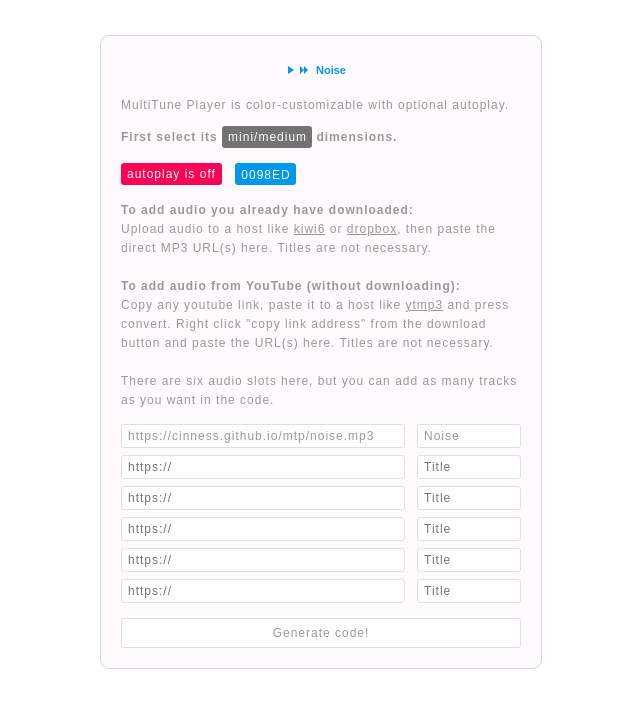
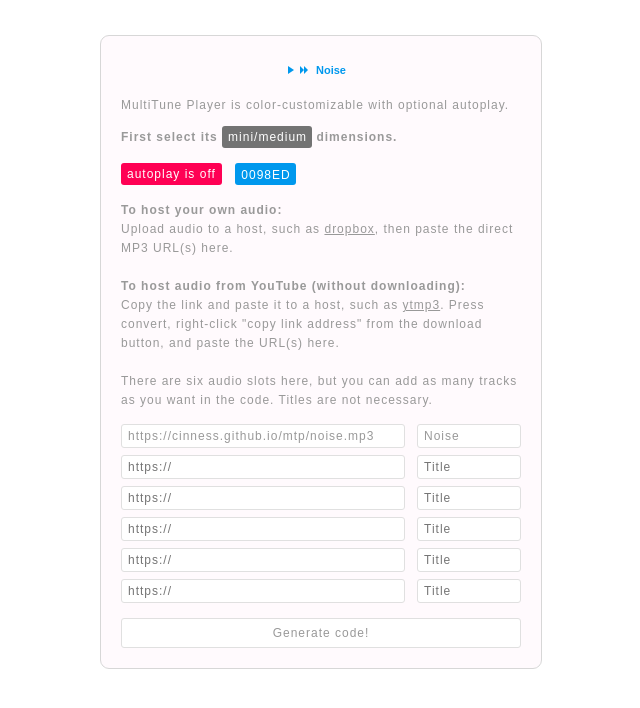
Before and after one commit to cinness/cinness.github.io, a plain HTML site: page mtp/mini.html in a window 1280 px wide. Shown: the whole page, without its empty margins (320-960 px from the left). Drawn offline with Linux system fonts and the light colour scheme.

Commit message:
Update mini.html

```diff
--- a/mtp/mini.html
+++ b/mtp/mini.html
@@ -44,16 +44,16 @@ Dependencies:
 
 <div id="trackbox">
 <div id="trackguide">
-  <b>To add audio you already have downloaded:</b>
+  <b>To host your own audio:</b>
          <br>
-         Upload audio to a host like <a href="https://kiwi6.com/" target="_blank">kiwi6</a> or <a href="https://www.dropbox.com/" target="_blank">dropbox</a>, then paste the direct MP3 URL(s) here. Titles are not necessary.
+         Upload audio to a host, such as <a href="https://www.dropbox.com/" target="_blank">dropbox</a>, then paste the direct MP3 URL(s) here.
          <br>
          <br>
-  <b>To add audio from YouTube (without downloading):</b>
+  <b>To host audio from YouTube (without downloading):</b>
           <br>
-         Copy any youtube link, paste it to a host like <a href="https://ytmp3.cc/" target="_blank">ytmp3</a> and press convert. Right click "copy link address" from the download button and paste the URL(s) here. Titles are not necessary.
+         Copy the link and paste it to a host, such as <a href="https://ytmp3.cc/" target="_blank">ytmp3</a>. Press convert, right-click "copy link address" from the download button, and paste the URL(s) here.
           <br><br>
-         There are six audio slots here, but you can add as many tracks as you want in the code.
+         There are six audio slots here, but you can add as many tracks as you want in the code. Titles are not necessary.
   </div>
         <input id="trackurl1" type="text" value="https://cinness.github.io/mtp/noise.mp3" placeholder="https://">
         <input id="trackname1" type="text" value="Noise" placeholder="Title">
```
